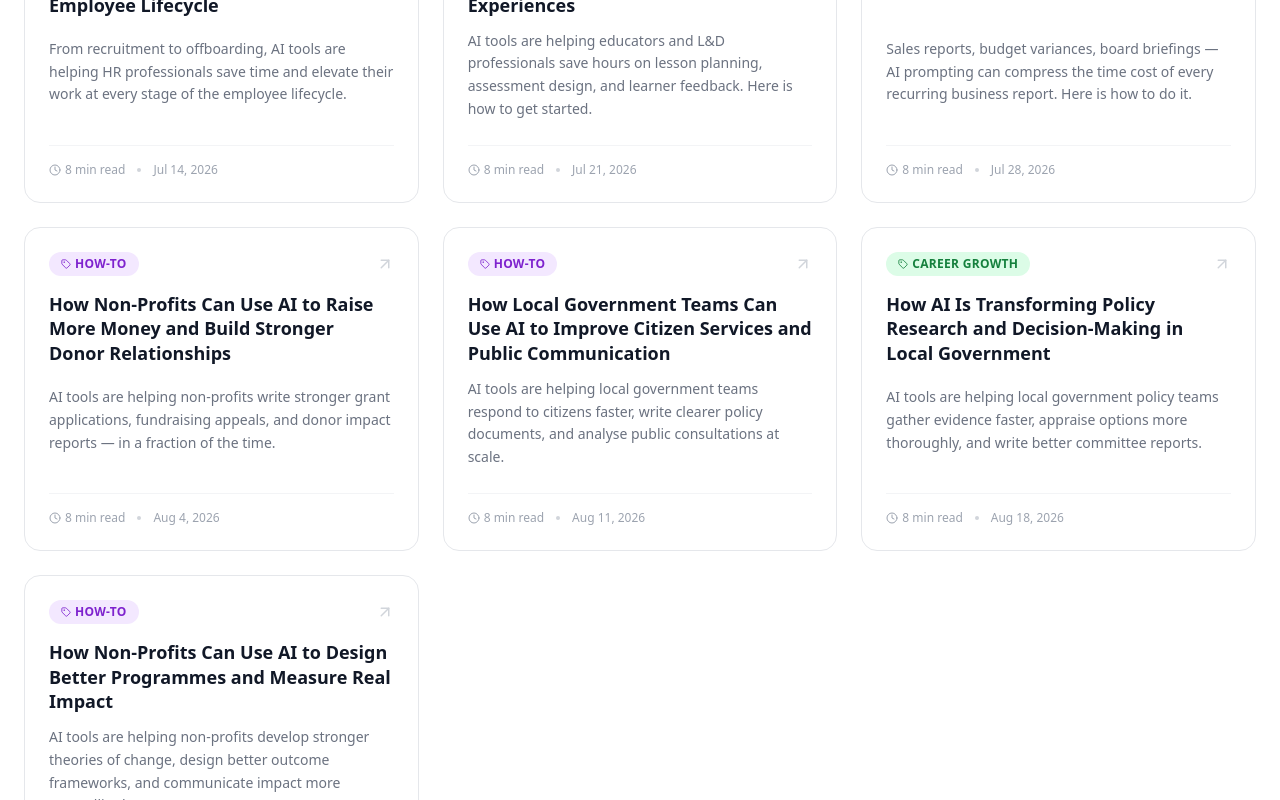
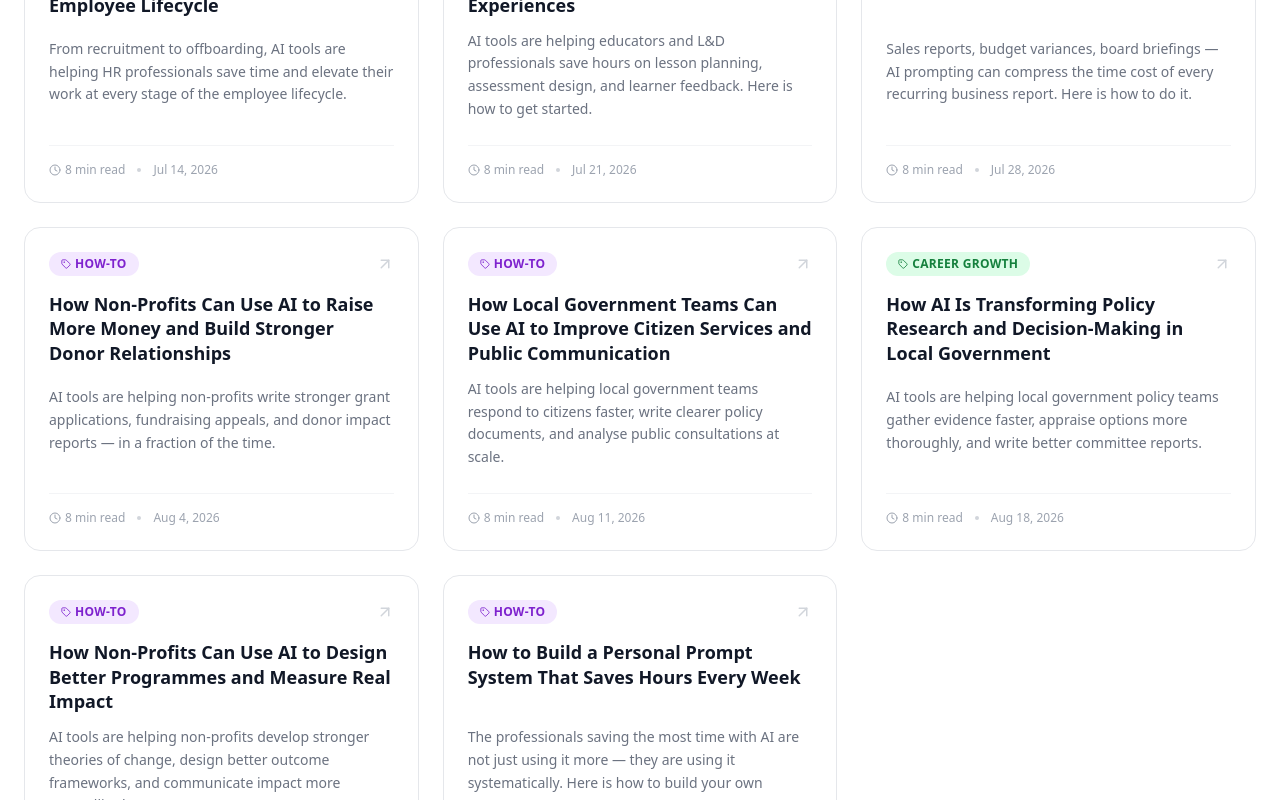
Before and after one commit to shiromys/AICourseHubPro, a React (Vite) app in the folder frontend/: page /blog in a window 1280 px wide. Shown: the part 2000-2800 px from the top of the page. Built offline with nearby package versions, Linux system fonts and the light colour scheme; no server answers.

Commit message:
adding my next blog

```diff
--- a/frontend/src/pages/Blog.jsx
+++ b/frontend/src/pages/Blog.jsx
@@ -150,6 +150,16 @@ const articles = [
     readTime: '8 min read',
     date: 'Sep 1, 2026',
     slug: 'non-profits-ai-program-design-impact-measurement',
+    featured: false,
+  },
+  {
+    id: 15,
+    title: 'How to Build a Personal Prompt System That Saves Hours Every Week',
+    excerpt: 'The professionals saving the most time with AI are not just using it more — they are using it systematically. Here is how to build your own prompt system.',
+    category: 'How-To',
+    readTime: '8 min read',
+    date: 'Sep 8, 2026',
+    slug: 'how-to-build-a-personal-prompt-system-that-saves-hours-every-week',
     featured: false,
   },
   // ── Add new articles below this line ──────
```
